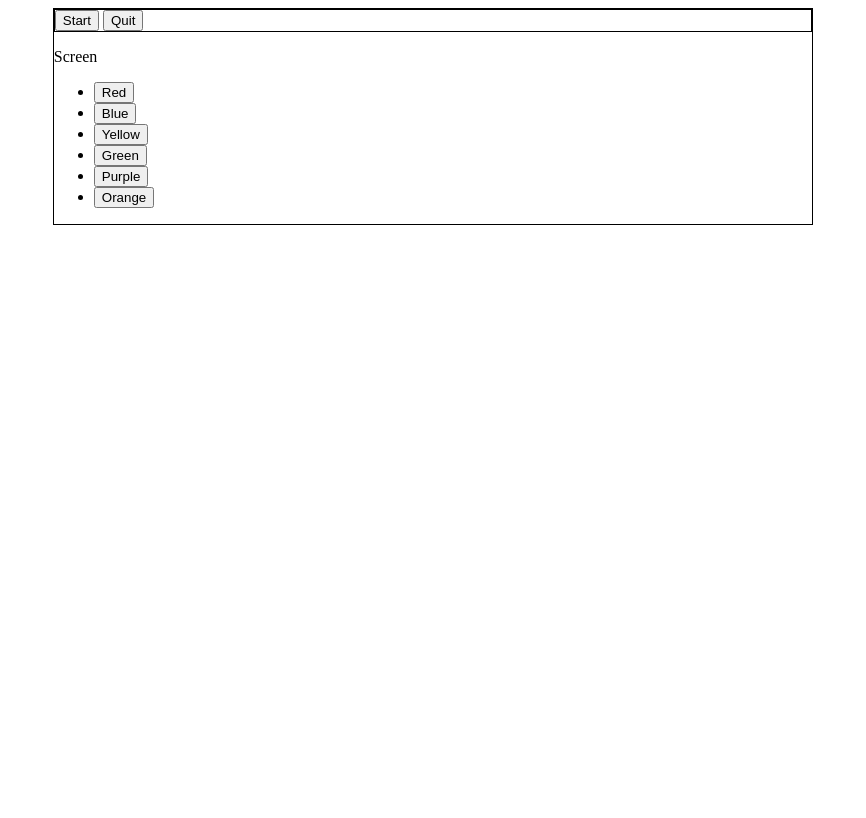
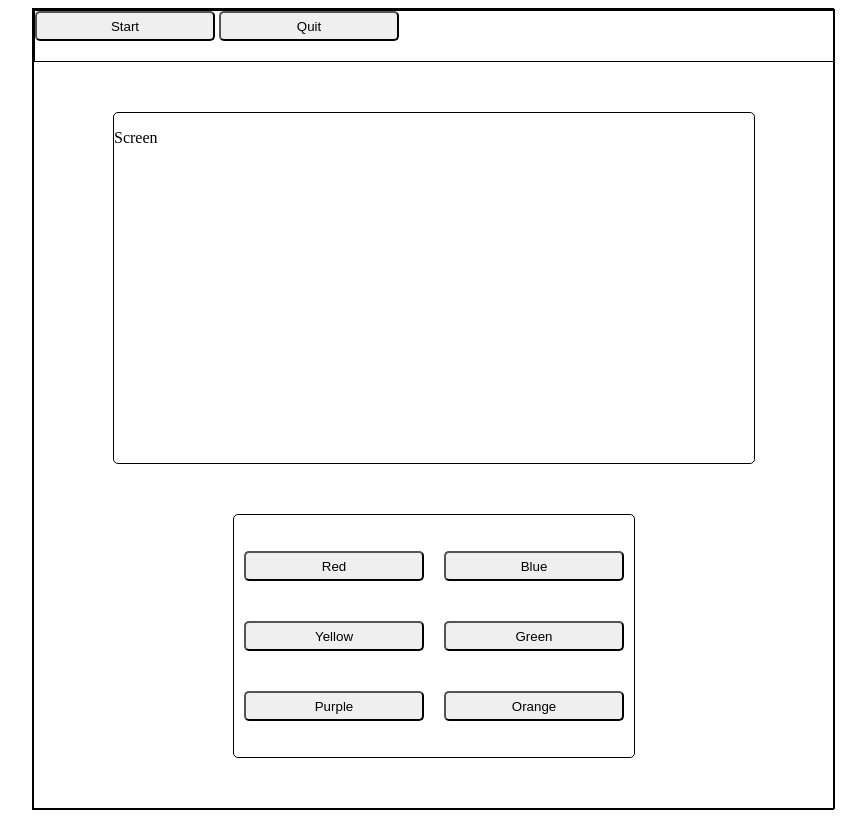
Before and after one commit to guillermograham/flipando-colores, a PHP site: page / in a window 1280 px wide. Shown: the whole page, without its empty margins (207-1073 px from the left). Before the commit the page ends 225 px from the top, so only its background shows below. Run offline with PHP 8.4, Linux system fonts and the light colour scheme; some libraries are stand-ins or nearby versions.

Commit message:
set up game screen container divs in CSS

```diff
--- a/css/style.css
+++ b/css/style.css
@@ -4,11 +4,53 @@ body {
 
 main {
   border: 1px solid black;
-  margin: 0 auto;
-  width: 60%;
+  height: 100%;
+  width: 100%;
 }
 
 nav {
   border: 1px solid black;
-  background: light-blue;
+  height: 50px;
 }
+
+button {
+  border-radius: 5px;
+  height: 30px;
+  width: 180px;
+}
+
+.screen-container {
+  border: 1px solid black;
+  border-radius: 5px;
+  height: 350px;
+  margin: 0 auto;
+  margin-top: 50px;
+  width: 80%;
+}
+
+.full-screen-wrapper {
+  border: 1px solid black;
+  margin: 0 auto;
+  width: 800px;
+}
+
+.color-buttons-container {
+  border: 1px solid black;
+  border-radius: 5px;
+  margin: 0 auto;
+  margin-bottom: 50px;
+  margin-top: 50px;
+  width: 400px;
+}
+
+.color-buttons-container ul {
+  display: flex;
+  flex-wrap: wrap;
+  justify-content: space-around;
+  list-style: none;
+  padding: 0;
+}
+
+.color-buttons-container ul li button {
+  margin: 20px 0;
+}
--- a/index.html
+++ b/index.html
@@ -8,6 +8,7 @@
     <script type="text/javascript" src="js/script.js"></script>
   </head>
   <body>
+    <div class="full-screen-wrapper">
       <main>
         <nav>
           <button>Start</button>
@@ -31,5 +32,6 @@
           </div>
         </div>
       </main>
+    </div>
   </body>
 </html>
--- a/js/script.js
+++ b/js/script.js
@@ -1,3 +1,3 @@
 $(() => {
-  console.log('JS Loaded');
+
 });
```
Lines whose indentation alone changed are shown as unchanged.
